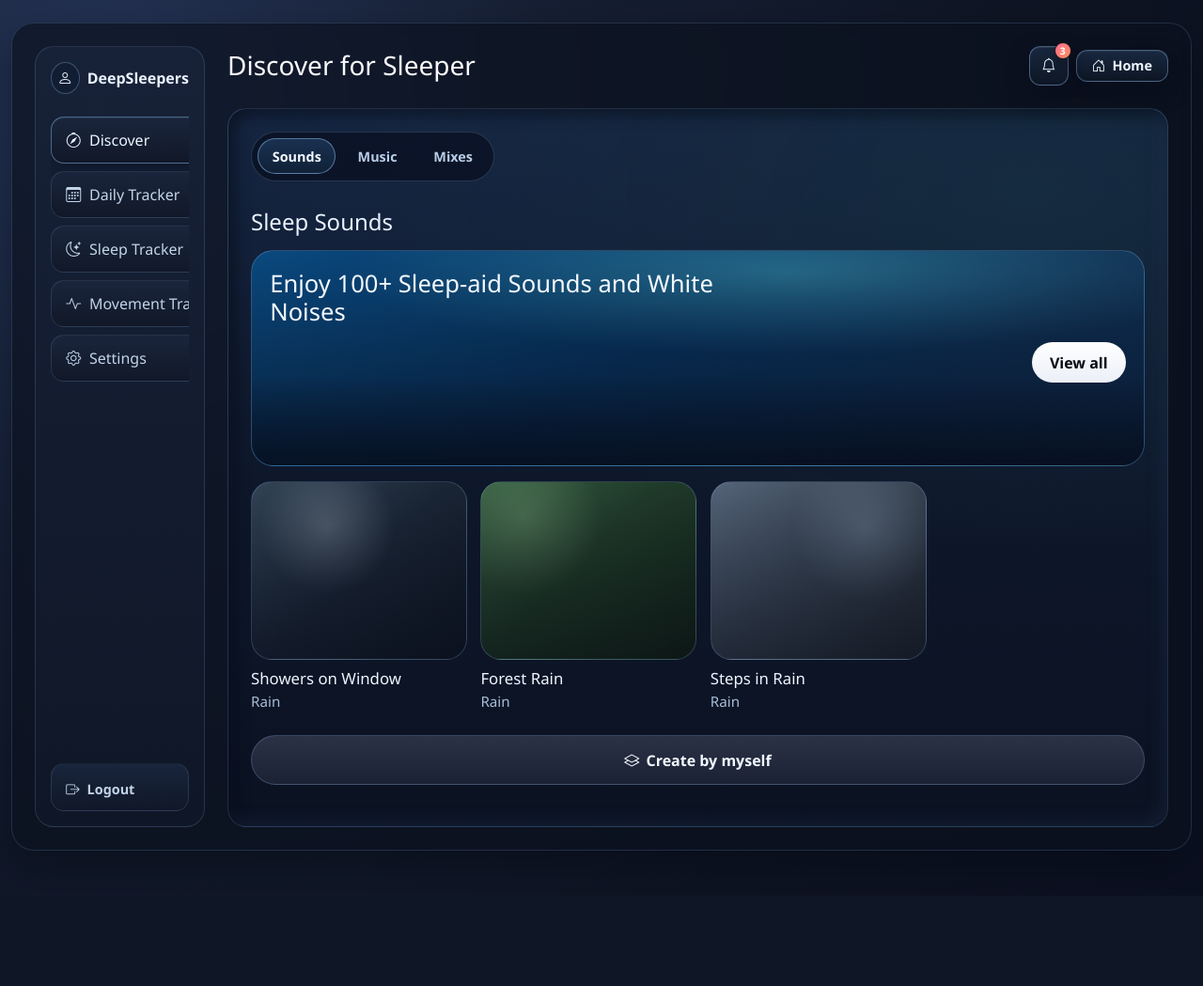
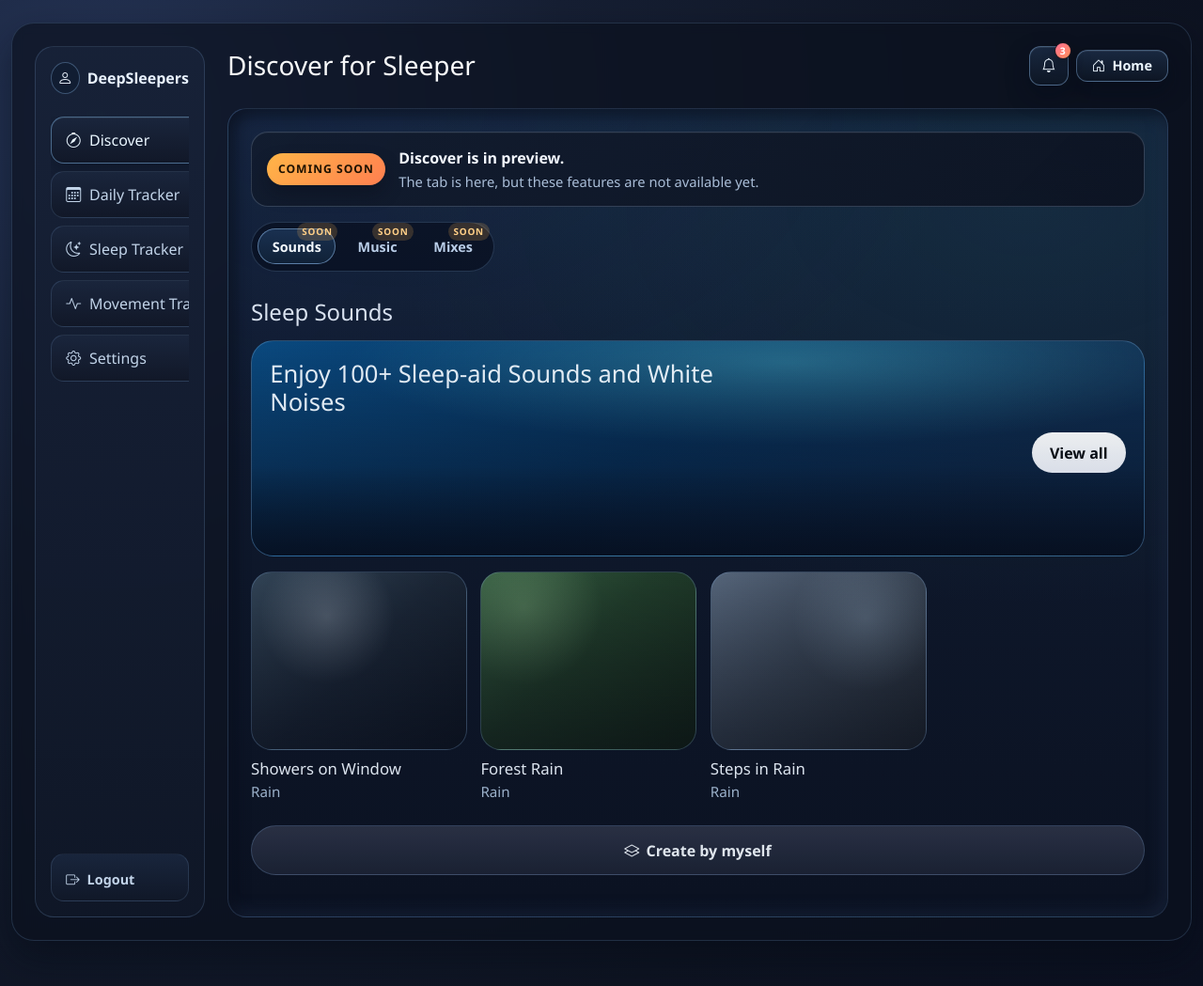
Before and after one commit to kcregenciaa/EyeSleepMask, a PHP site: page /discover.php in a window 1280 px wide. Shown: the whole page at 94% size. Before the commit the page ends 913 px from the top, so only its background shows below. Run offline with PHP 8.4, Linux system fonts and the light colour scheme.

Commit message:
make discover tab coming soon

```diff
--- a/assets/css/tracker-ui.css
+++ b/assets/css/tracker-ui.css
@@ -1118,6 +1118,48 @@ body.sleep-repeat-open {
         linear-gradient(180deg, rgba(19, 32, 56, 0.95), rgba(11, 18, 34, 0.98));
 }
 
+.discover-soon-banner {
+    display: flex;
+    align-items: center;
+    gap: 0.9rem;
+    padding: 0.95rem 1rem;
+    margin-bottom: 1rem;
+    border-radius: 18px;
+    border: 1px solid rgba(164, 189, 222, 0.24);
+    background: linear-gradient(135deg, rgba(18, 28, 46, 0.92), rgba(13, 20, 35, 0.96));
+    box-shadow: inset 0 1px 0 rgba(227, 239, 255, 0.04);
+}
+
+.discover-soon-banner strong {
+    display: block;
+    color: #f4f8ff;
+    font-size: 1rem;
+    margin-bottom: 0.1rem;
+}
+
+.discover-soon-banner p {
+    margin: 0;
+    color: #a9bdd7;
+    font-size: 0.92rem;
+}
+
+.discover-soon-pill {
+    flex: 0 0 auto;
+    display: inline-flex;
+    align-items: center;
+    justify-content: center;
+    min-width: 104px;
+    padding: 0.5rem 0.75rem;
+    border-radius: 999px;
+    background: linear-gradient(135deg, #ffb547, #ff7f50);
+    color: #1e1200;
+    font-size: 0.76rem;
+    font-weight: 800;
+    letter-spacing: 0.08em;
+    text-transform: uppercase;
+    box-shadow: 0 10px 18px rgba(8, 12, 22, 0.35);
+}
+
 .discover-tabs {
     display: inline-flex;
     flex-wrap: wrap;
@@ -1138,6 +1180,22 @@ body.sleep-repeat-open {
     color: #b9cde7;
     background: transparent;
     transition: all 0.2s ease;
+    position: relative;
+}
+
+.discover-tab::after {
+    content: 'Soon';
+    position: absolute;
+    top: -0.45rem;
+    right: -0.2rem;
+    padding: 0.12rem 0.35rem;
+    border-radius: 999px;
+    background: rgba(255, 180, 87, 0.18);
+    color: #ffcf87;
+    font-size: 0.62rem;
+    font-weight: 800;
+    letter-spacing: 0.08em;
+    text-transform: uppercase;
 }
 
 .discover-tab.active,
@@ -1150,6 +1208,35 @@ body.sleep-repeat-open {
 
 .discover-panel {
     margin-top: 0.8rem;
+}
+
+.discover-panel h2,
+.discover-panel h3,
+.discover-panel h4,
+.discover-panel p,
+.discover-panel button,
+.discover-panel a {
+    opacity: 0.92;
+}
+
+.discover-panel button,
+.discover-panel a {
+    cursor: not-allowed;
+}
+
+.discover-panel button:hover,
+.discover-panel button:focus,
+.discover-panel a:hover,
+.discover-panel a:focus {
+    transform: none;
+}
+
+.discover-panel .sounds-view-all,
+.discover-panel .mixes-view-all,
+.discover-panel .create-mix-btn,
+.discover-panel .discover-more,
+.discover-panel .player-btn {
+    pointer-events: none;
 }
 
 .sounds-hero {
@@ -2875,6 +2962,16 @@ body.sleep-flow-active {
         text-align: center;
     }
 
+    .discover-soon-banner {
+        flex-direction: column;
+        align-items: flex-start;
+    }
+
+    .discover-tab::after {
+        top: -0.4rem;
+        right: 0.15rem;
+    }
+
     .discover-grid {
         grid-template-columns: 1fr;
     }
--- a/discover.php
+++ b/discover.php
@@ -67,6 +67,14 @@ include __DIR__ . '/includes/bootstrap-head.php';
                     </div>
 
                     <article class="panel-card discover-card p-3 p-lg-4">
+                        <div class="discover-soon-banner" role="status" aria-live="polite">
+                            <span class="discover-soon-pill">Coming Soon</span>
+                            <div>
+                                <strong>Discover is in preview.</strong>
+                                <p class="mb-0">The tab is here, but these features are not available yet.</p>
+                            </div>
+                        </div>
+
                         <div class="discover-tabs" role="tablist" aria-label="Discover categories">
                             <button class="discover-tab active" type="button" data-discover-tab="sounds" aria-selected="true">Sounds</button>
                             <button class="discover-tab" type="button" data-discover-tab="music" aria-selected="false">Music</button>
@@ -179,17 +187,6 @@ include __DIR__ . '/includes/bootstrap-head.php';
                                 </article>
                             </div>
 
-                            <div class="player-bar">
-                                <div class="player-thumb"></div>
-                                <div class="player-info">
-                                    <h4>Hypnotic piano</h4>
-                                    <p><i class="bi bi-clock-history"></i> 29:42</p>
-                                </div>
-                                <div class="player-actions">
-                                    <button type="button" class="player-btn" aria-label="Like"><i class="bi bi-heart"></i></button>
-                                    <button type="button" class="player-btn" aria-label="Remove"><i class="bi bi-x-lg"></i></button>
-                                </div>
-                            </div>
                         </section>
                     </article>
                 </section>
```
